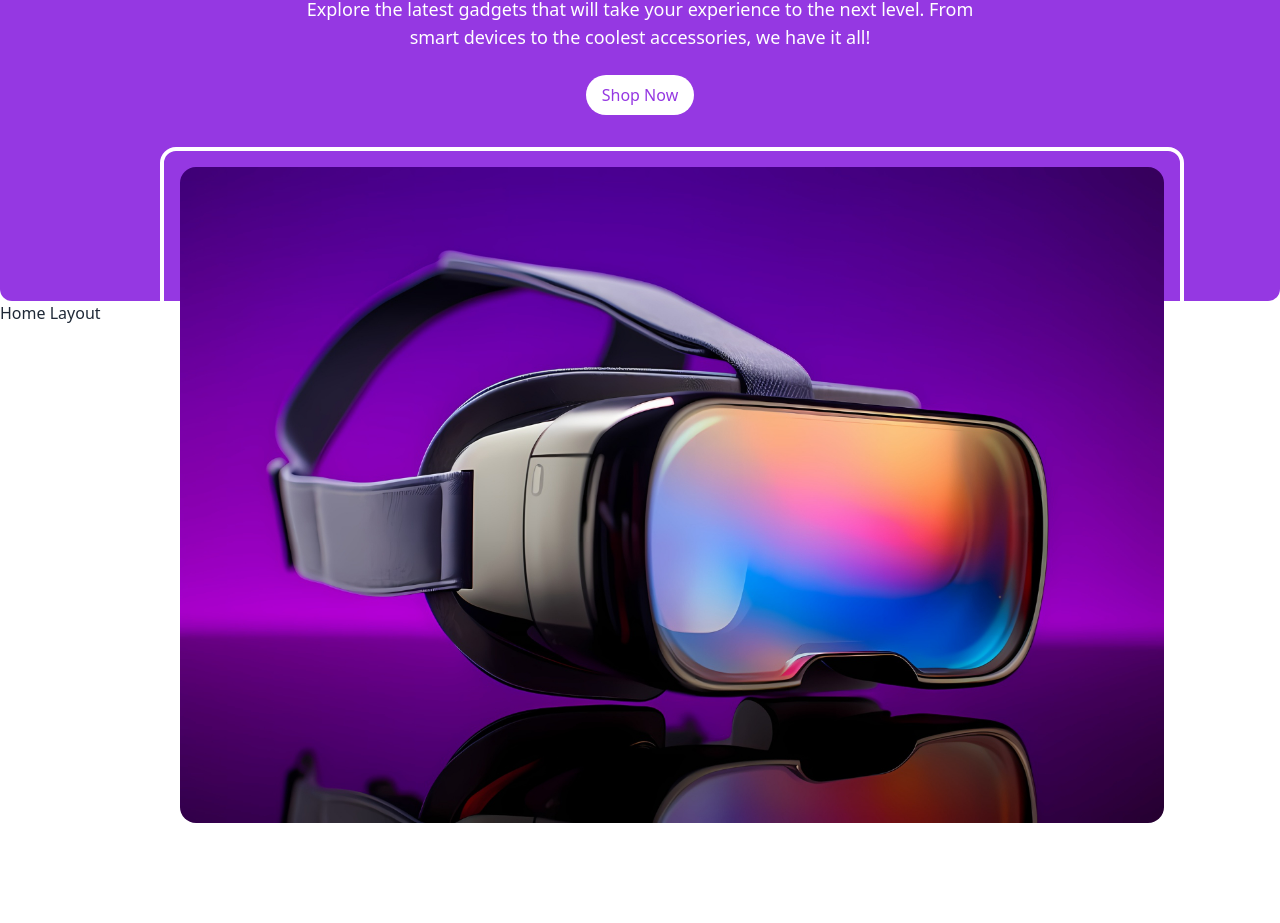
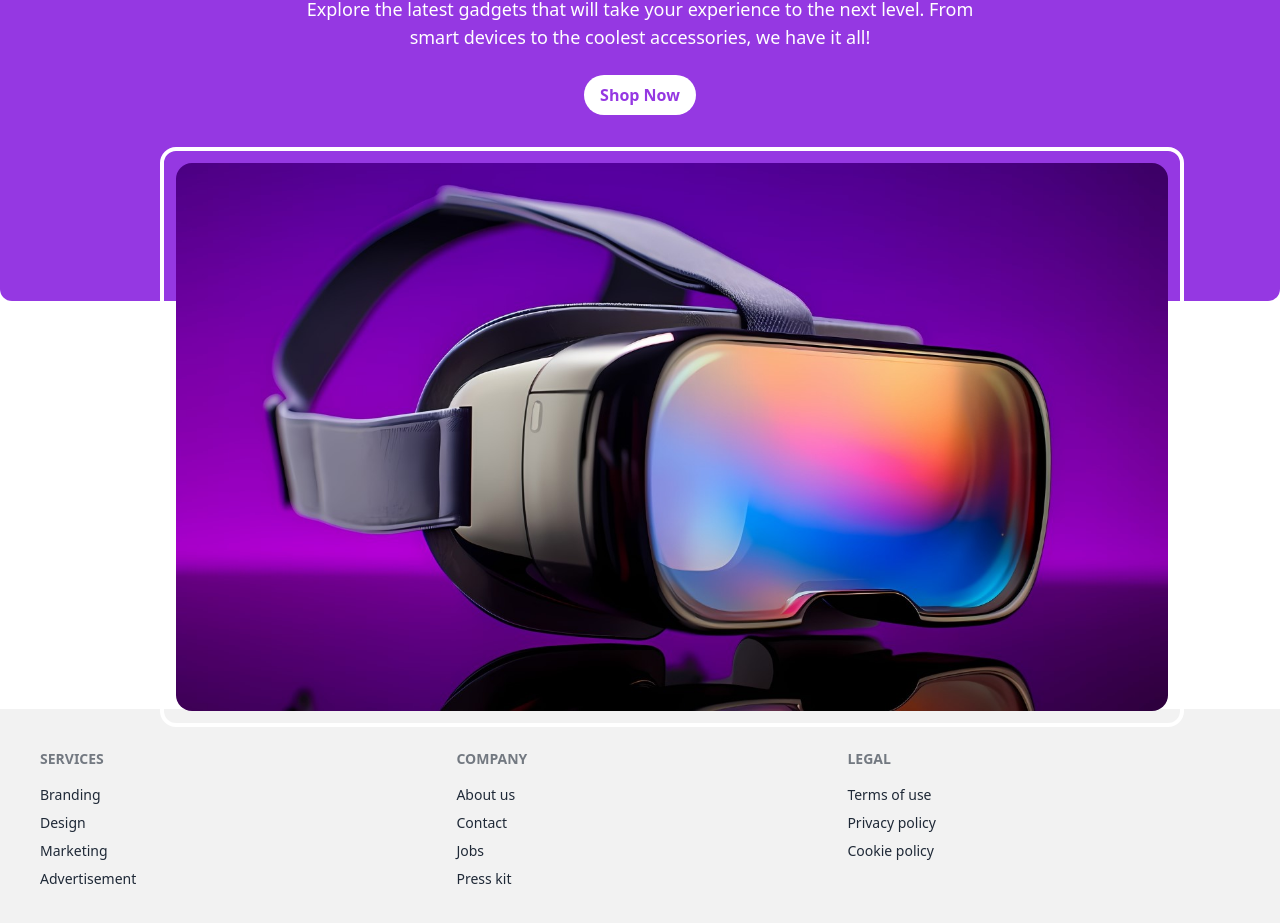
Before and after one commit to programming-hero-web-course-4/b10a8-gadget-heaven-designer-sujon, a React (Vite) app: page / in a window 1280 px wide. Shown: the part 269-1192 px from the top of the page. Before the commit the page ends 1112 px from the top, so only its background shows below. Built offline with nearby package versions, Linux system fonts and the light colour scheme.

Commit message:
added footer

```diff
--- a/src/components/Banner.jsx
+++ b/src/components/Banner.jsx
@@ -3,7 +3,7 @@ import bImage from "../assets/banner.jpg";
 
 const Banner = () => {
   return (
-    <div className="max-w-5xl mx-auto border-4 border-white p-4 rounded-2xl">
+    <div className="max-w-5xl mx-auto overflow-hidden border-4 border-white p-3 rounded-2xl">
       <img className="rounded-2xl" src={bImage} alt="" />
     </div>
   );
--- /dev/null
+++ b/src/components/Footer.jsx
@@ -0,0 +1,32 @@
+import React from "react";
+
+const Footer = () => {
+  return (
+    <div>
+      <footer className="footer bg-base-200 text-base-content p-10">
+        <nav>
+          <h6 className="footer-title">Services</h6>
+          <a className="link link-hover">Branding</a>
+          <a className="link link-hover">Design</a>
+          <a className="link link-hover">Marketing</a>
+          <a className="link link-hover">Advertisement</a>
+        </nav>
+        <nav>
+          <h6 className="footer-title">Company</h6>
+          <a className="link link-hover">About us</a>
+          <a className="link link-hover">Contact</a>
+          <a className="link link-hover">Jobs</a>
+          <a className="link link-hover">Press kit</a>
+        </nav>
+        <nav>
+          <h6 className="footer-title">Legal</h6>
+          <a className="link link-hover">Terms of use</a>
+          <a className="link link-hover">Privacy policy</a>
+          <a className="link link-hover">Cookie policy</a>
+        </nav>
+      </footer>
+    </div>
+  );
+};
+
+export default Footer;
--- a/src/layOut/HomeLayout.jsx
+++ b/src/layOut/HomeLayout.jsx
@@ -1,6 +1,7 @@
 import React from "react";
 import Navbar from "../components/Navbar";
 import Banner from "../components/Banner";
+import Footer from "../components/Footer";
 
 const HomeLayout = () => {
   return (
@@ -18,15 +19,20 @@ const HomeLayout = () => {
             next level. From smart devices to the coolest accessories, we have
             it all!
           </p>
-          <button className="bg-white px-4 py-2 mt-6 text-[#9538E2] rounded-full text-center ">
+          <button className="bg-white px-4 py-2 mt-6 text-[#9538E2] rounded-full text-center font-bold hover:bg-gray-200 ">
             Shop Now
           </button>
+          <div className="absolute top-96 left-40 mt-8">
+            <Banner></Banner>
+          </div>
         </section>
       </header>
-      <div className="absolute top-96 left-40 mt-8">
-        <Banner></Banner>
-      </div>
-      <h1>Home Layout</h1>
+      <main className="">
+        <h1 className="text-center">Explore Cutting-Edge Gadgets</h1>
+      </main>
+      <footer className="mt-96">
+        <Footer></Footer>
+      </footer>
     </div>
   );
 };
```
Also changed, not shown: src/assets/banner.jpg.
